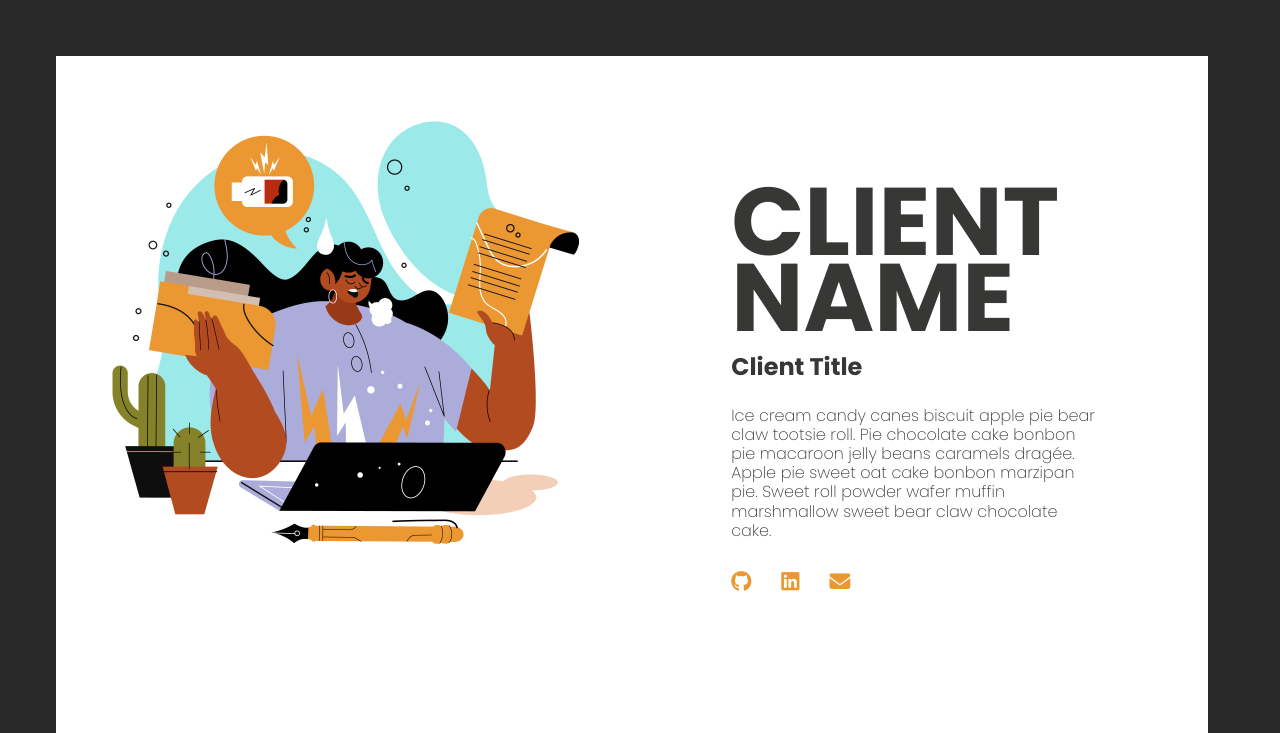
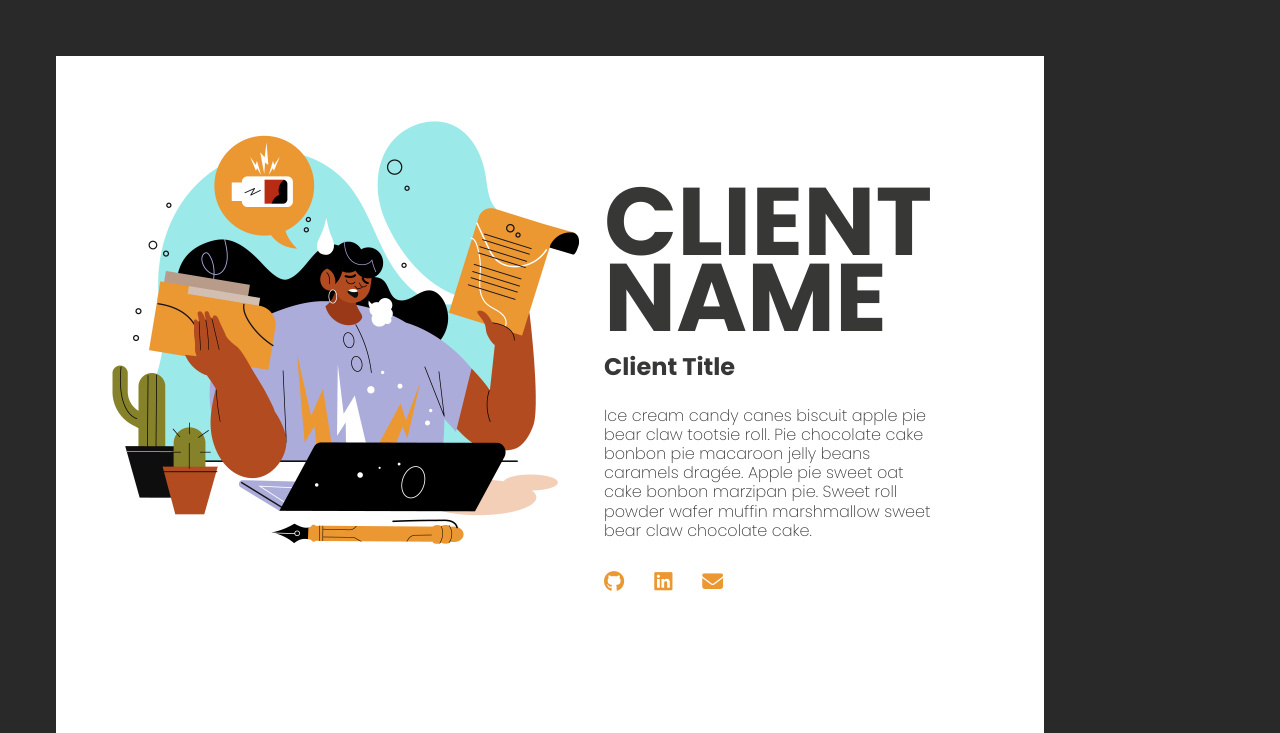
Before and after one commit to R-LaRoi/PerScholas, a plain HTML site: page HTML_CSS/resume/index.html in a window 1280 px wide. Shown: the top 733 px of the page. Drawn offline with Linux system fonts and the light colour scheme.

Commit message:
Update resume.css

```diff
--- a/HTML_CSS/resume/resume.css
+++ b/HTML_CSS/resume/resume.css
@@ -12,7 +12,8 @@ body {
   grid-template-columns: 1.5fr 1fr;
   line-height: 1.2;
   color: whitesmoke;
-  max-width: 90vw;
+  max-width: 70vw;
+  height: 95vh;
 }
 
 h3 {
@@ -31,6 +32,7 @@ h3 {
 .section-1 {
   color: #373736;
   padding: 3rem;
+  background-color: white;
 }
 
 .column-1 {
```
